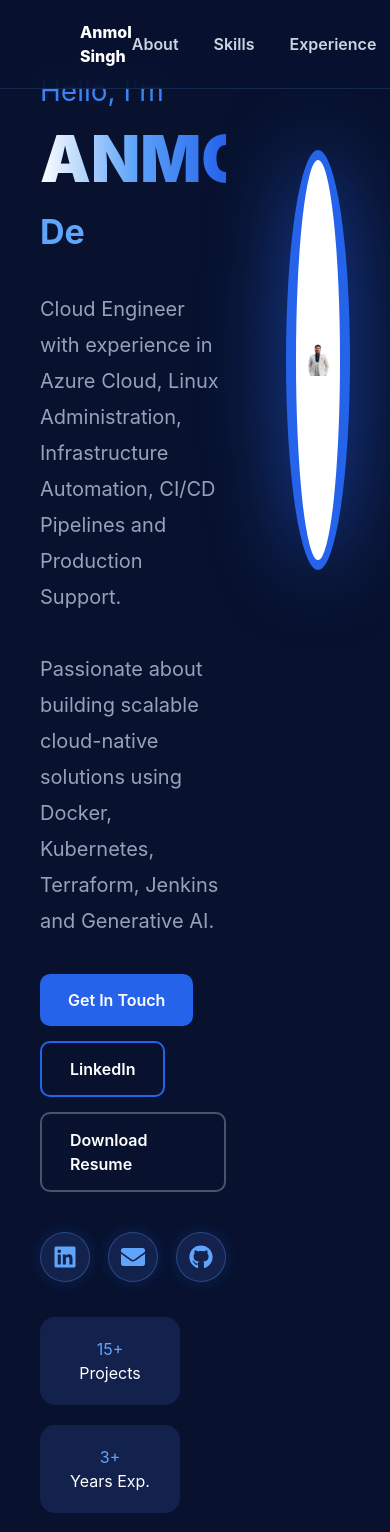
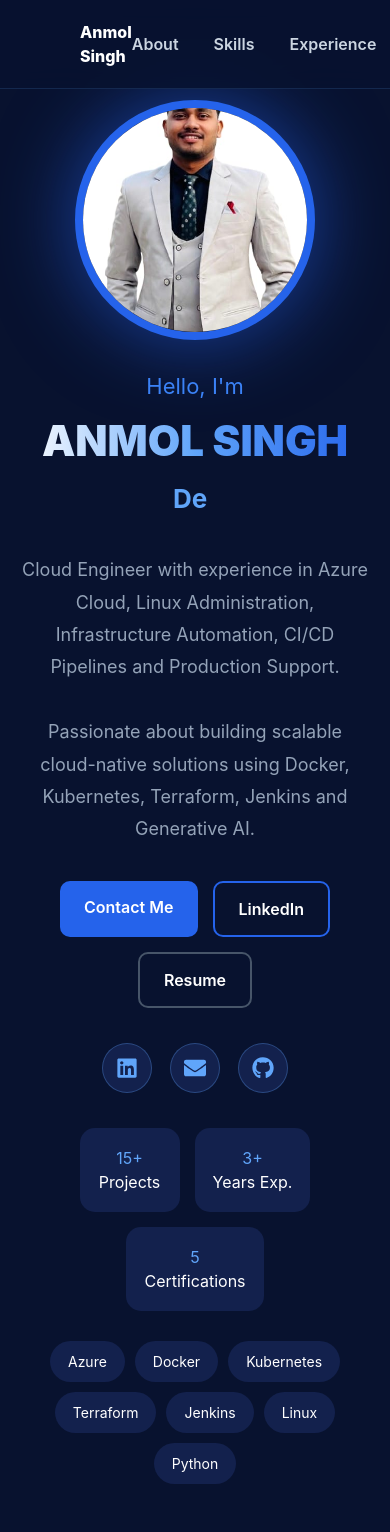
Before and after one commit to AnmolSingh8858/anmol-portfolio1790, a React (Vite) app: page / in a window 390 px wide. Shown: the top 1532 px of the page. Built offline with nearby package versions, Linux system fonts and the light colour scheme.

Commit message:
Make Hero section mobile responsive

```diff
--- a/src/components/Hero.jsx
+++ b/src/components/Hero.jsx
@@ -3,42 +3,45 @@ import { TypeAnimation } from "react-type-animation";
 import { FaLinkedin, FaGithub, FaEnvelope } from "react-icons/fa";
 
 function Hero() {
+  const isMobile = window.innerWidth < 768;
+
   return (
     <section
       id="home"
       style={{
         minHeight: "100vh",
-    paddingTop: "70px",
-    paddingLeft: "40px",
-    paddingRight: "40px",
+        paddingTop: "100px",
+        paddingLeft: isMobile ? "20px" : "40px",
+        paddingRight: isMobile ? "20px" : "40px",
         paddingBottom: "80px",
         background: "#08122f",
         color: "white",
-    position: "relative",
         overflow: "hidden",
       }}
     >
       <div
         style={{
           display: "flex",
-    gap: "60px",
-    alignItems: "flex-start",
+          flexDirection: isMobile ? "column-reverse" : "row",
+          gap: isMobile ? "30px" : "60px",
+          alignItems: "center",
           justifyContent: "space-between",
           maxWidth: "1300px",
-    width: "100%",
+          margin: "0 auto",
         }}
       >
         {/* LEFT SIDE */}
         <div
           style={{
-    width: "60%",
+            width: isMobile ? "100%" : "60%",
             maxWidth: "700px",
+            textAlign: isMobile ? "center" : "left",
           }}
         >
           <h3
             style={{
               color: "#3b82f6",
-              fontSize: "28px",
+              fontSize: isMobile ? "22px" : "28px",
               marginBottom: "15px",
             }}
           >
@@ -47,11 +50,10 @@ function Hero() {
 
           <h1
             style={{
-              fontSize: "64px",
-              whiteSpace: "nowrap",
+              fontSize: isMobile ? "42px" : "64px",
               fontWeight: "900",
               marginBottom: "15px",
-              lineHeight: "1",
+              lineHeight: "1.1",
               background:
                 "linear-gradient(90deg,#ffffff,#60a5fa,#2563eb)",
               WebkitBackgroundClip: "text",
@@ -63,10 +65,10 @@ function Hero() {
 
           <div
             style={{
-              fontSize: "34px",
+              fontSize: isMobile ? "26px" : "34px",
               fontWeight: "700",
               color: "#60a5fa",
-              minHeight: "60px",
+              minHeight: "50px",
               marginBottom: "25px",
             }}
           >
@@ -86,17 +88,18 @@ function Hero() {
           <p
             style={{
               color: "#94a3b8",
-              fontSize: "20px",
+              fontSize: isMobile ? "18px" : "20px",
               lineHeight: "1.8",
               marginBottom: "35px",
-              maxWidth: "700px",
             }}
           >
             Cloud Engineer with experience in Azure Cloud,
             Linux Administration, Infrastructure Automation,
             CI/CD Pipelines and Production Support.
+
             <br />
             <br />
+
             Passionate about building scalable cloud-native
             solutions using Docker, Kubernetes, Terraform,
             Jenkins and Generative AI.
@@ -108,7 +111,8 @@ function Hero() {
               display: "flex",
               gap: "15px",
               flexWrap: "wrap",
-              marginBottom: "40px",
+              justifyContent: isMobile ? "center" : "flex-start",
+              marginBottom: "35px",
             }}
           >
             <a
@@ -116,13 +120,13 @@ function Hero() {
               style={{
                 background: "#2563eb",
                 color: "white",
-                padding: "14px 28px",
+                padding: "14px 24px",
                 borderRadius: "10px",
                 textDecoration: "none",
                 fontWeight: "600",
               }}
             >
-              Get In Touch
+              Contact Me
             </a>
 
             <a
@@ -132,7 +136,7 @@ function Hero() {
               style={{
                 border: "2px solid #2563eb",
                 color: "white",
-                padding: "14px 28px",
+                padding: "14px 24px",
                 borderRadius: "10px",
                 textDecoration: "none",
                 fontWeight: "600",
@@ -148,21 +152,22 @@ function Hero() {
               style={{
                 border: "2px solid #475569",
                 color: "white",
-                padding: "14px 28px",
+                padding: "14px 24px",
                 borderRadius: "10px",
                 textDecoration: "none",
                 fontWeight: "600",
               }}
             >
-              Download Resume
+              Resume
             </a>
           </div>
+
           {/* SOCIAL ICONS */}
           <div
             style={{
               display: "flex",
               gap: "18px",
-    marginTop: "10px",
+              justifyContent: isMobile ? "center" : "flex-start",
               marginBottom: "35px",
             }}
           >
@@ -177,7 +182,7 @@ function Hero() {
               },
               {
                 icon: <FaGithub />,
-      link: "https://github.com/YOUR_GITHUB_USERNAME",
+                link: "https://github.com/AnmolSingh8858",
               },
             ].map((item, index) => (
               <a
@@ -195,9 +200,8 @@ function Hero() {
                   justifyContent: "center",
                   alignItems: "center",
                   color: "#60a5fa",
-        fontSize: "24px",
+                  fontSize: "22px",
                   textDecoration: "none",
-        boxShadow: "0 0 15px rgba(37,99,235,0.2)",
                 }}
               >
                 {item.icon}
@@ -209,49 +213,39 @@ function Hero() {
           <div
             style={{
               display: "flex",
-              gap: "20px",
+              gap: "15px",
               flexWrap: "wrap",
-              marginBottom: "35px",
+              justifyContent: isMobile ? "center" : "flex-start",
+              marginBottom: "30px",
             }}
           >
+            {[
+              ["15+", "Projects"],
+              ["3+", "Years Exp."],
+              ["5", "Certifications"],
+            ].map((item) => (
               <div
+                key={item[1]}
                 style={{
                   background: "#13214d",
-                padding: "20px",
+                  padding: "18px",
                   borderRadius: "15px",
-                minWidth: "140px",
+                  minWidth: isMobile ? "100px" : "140px",
                   textAlign: "center",
                 }}
               >
-              <h2 style={{ color: "#60a5fa", margin: 0 }}>15+</h2>
-              <p>Projects</p>
-            </div>
-
-            <div
+                <h2
                   style={{
-                background: "#13214d",
-                padding: "20px",
-                borderRadius: "15px",
-                minWidth: "140px",
-                textAlign: "center",
+                    color: "#60a5fa",
+                    margin: 0,
                   }}
                 >
-              <h2 style={{ color: "#60a5fa", margin: 0 }}>3+</h2>
-              <p>Years Exp.</p>
+                  {item[0]}
+                </h2>
+
+                <p>{item[1]}</p>
               </div>
-
-            <div
-              style={{
-                background: "#13214d",
-                padding: "20px",
-                borderRadius: "15px",
-                minWidth: "140px",
-                textAlign: "center",
-              }}
-            >
-              <h2 style={{ color: "#60a5fa", margin: 0 }}>5</h2>
-              <p>Certifications</p>
-            </div>
+            ))}
           </div>
 
           {/* SKILLS */}
@@ -259,17 +253,18 @@ function Hero() {
             style={{
               display: "flex",
               flexWrap: "wrap",
-              gap: "12px",
+              gap: "10px",
+              justifyContent: isMobile ? "center" : "flex-start",
             }}
           >
             {[
-              "☁ Azure",
-              "🐳 Docker",
-              "☸ Kubernetes",
-              "🏗 Terraform",
-              "⚙ Jenkins",
-              "🐧 Linux",
-              "🐍 Python",
+              "Azure",
+              "Docker",
+              "Kubernetes",
+              "Terraform",
+              "Jenkins",
+              "Linux",
+              "Python",
             ].map((skill) => (
               <span
                 key={skill}
@@ -286,30 +281,27 @@ function Hero() {
           </div>
         </div>
 
-        {/* RIGHT SIDE IMAGE */}
+        {/* IMAGE */}
         <div
           style={{
-    width: "40%",
+            width: isMobile ? "100%" : "40%",
             display: "flex",
             justifyContent: "center",
-    alignItems: "flex-start",
-    marginTop: "-70px",
-    marginTop: "80px",
+            alignItems: "center",
           }}
         >
           <img
             src={profile}
             alt="Anmol Singh"
             style={{
-    width: "420px",
-    height: "420px",
-    objectFit: "contain",
+              width: isMobile ? "240px" : "420px",
+              height: isMobile ? "240px" : "420px",
+              objectFit: "cover",
               borderRadius: "50%",
-    border: "10px solid #2563eb",
-    boxShadow: "0 0 80px rgba(37,99,235,0.6)",
-    background: "#ffffff",
-    padding: "10px",
-
+              border: "8px solid #2563eb",
+              boxShadow:
+                "0 0 80px rgba(37,99,235,0.6)",
+              background: "#fff",
             }}
           />
         </div>
```
Also changed, not shown: 1 other file (tests, documents, lock files or other folders). Lines whose indentation alone changed are shown as unchanged.
